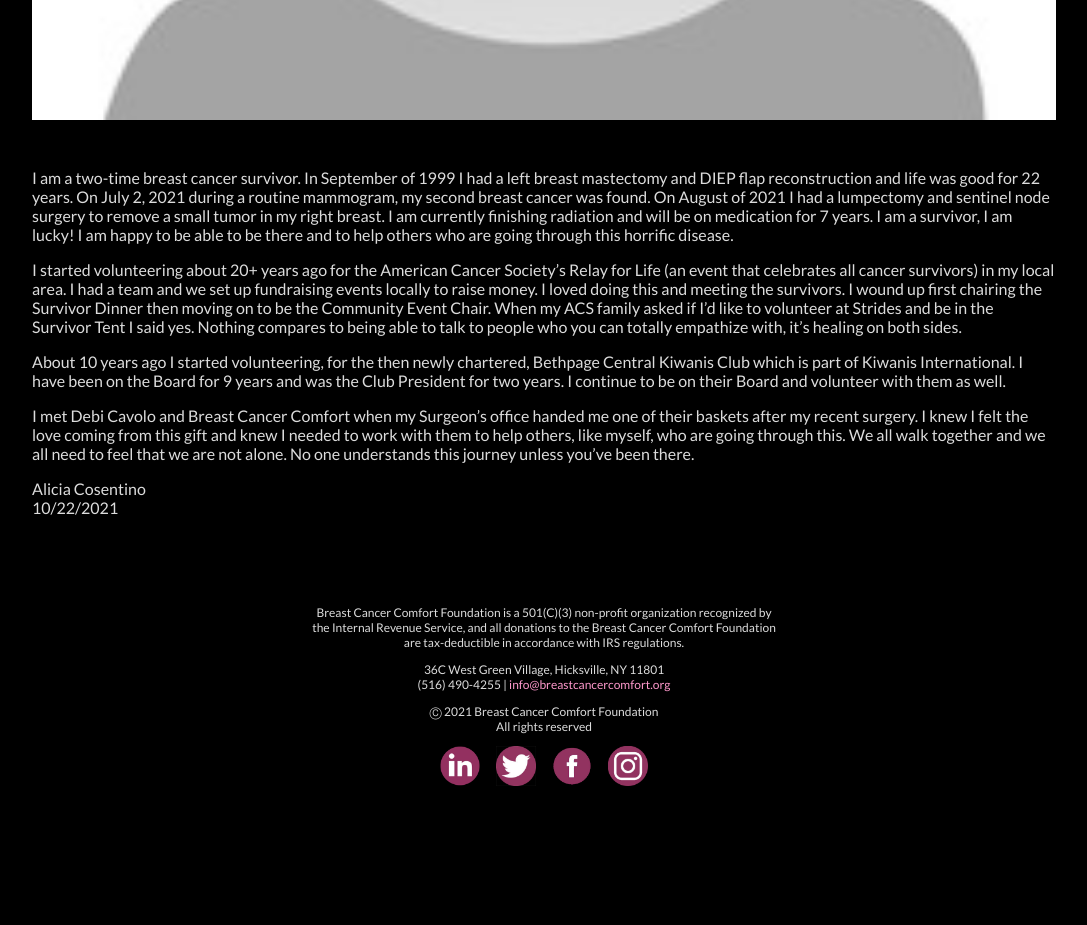
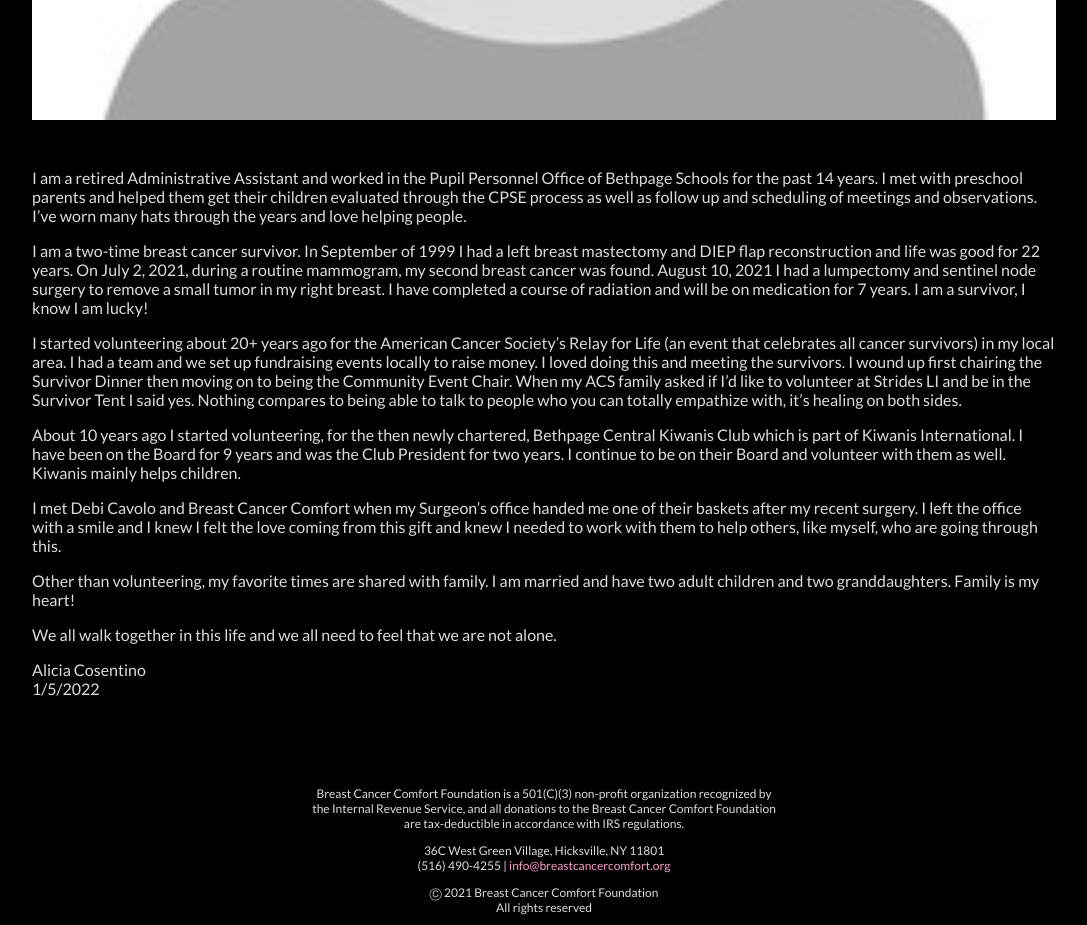
Before and after one commit to vishalicious213/bcc-v2, a Next.js app: page /team/alicia-cosentino in a window 1280 px wide. Shown: the part 1631-2556 px from the top of the page, without its empty margins (96-1183 px from the left). Before the commit the page ends 2441 px from the top, so only its background shows below. Built offline with nearby package versions, Linux system fonts and the light colour scheme.

Commit message:
updated team/alicia-cosentino text

```diff
--- a/pages/team/alicia-cosentino.js
+++ b/pages/team/alicia-cosentino.js
@@ -33,13 +33,16 @@ export default function Teammate() {
                 </div>
 
                 <div className='bio-text'>
-                    <p>I am a two-time breast cancer survivor.  In September of 1999 I had a left breast mastectomy and DIEP flap reconstruction and life was good for 22 years.  On July 2, 2021 during a routine mammogram, my second breast cancer was found.  On August of 2021 I had a lumpectomy and sentinel node surgery to remove a small tumor in my right breast.  I am currently finishing radiation and will be on medication for 7 years. I am a survivor, I am lucky!  I am happy to be able to be there and to help others who are going through this horrific disease.</p>
-                    <p>I started volunteering about 20+ years ago for the American Cancer Society’s Relay for Life (an event that celebrates all cancer survivors) in my local area.  I had a team and we set up fundraising events locally to raise money. I loved doing this and meeting the survivors. I wound up first chairing the Survivor Dinner then moving on to be the Community Event Chair.  When my ACS family asked if I’d like to volunteer at Strides and be in the Survivor Tent I said yes.  Nothing compares to being able to talk to people who you can totally empathize with, it’s healing on both sides.</p>
-                    <p>About 10 years ago I started volunteering, for the then newly chartered, Bethpage Central Kiwanis Club which is part of Kiwanis International.  I have been on the Board for 9 years and was the Club President for two years.  I continue to be on their Board and volunteer with them as well.</p>
-                    <p>I met Debi Cavolo and Breast Cancer Comfort when my Surgeon’s office handed me one of their baskets after my recent surgery.  I knew I felt the love coming from this gift and knew I needed to work with them to help others, like myself, who are going through this.  We all walk together and we all need to feel that we are not alone.  No one understands this journey unless you’ve been there.</p>
+                    <p>I am a retired Administrative Assistant and worked in the Pupil Personnel Office of Bethpage Schools for the past 14 years.  I met with preschool parents and helped them get their children evaluated through the CPSE process as well as follow up and scheduling of meetings and observations.  I’ve worn many hats through the years and love helping people.</p>
+                    <p>I am a two-time breast cancer survivor.  In September of 1999 I had a left breast mastectomy and DIEP flap reconstruction and life was good for 22 years.  On July 2, 2021, during a routine mammogram, my second breast cancer was found.  August 10, 2021 I had a lumpectomy and sentinel node surgery to remove a small tumor in my right breast.  I have completed a course of radiation and will be on medication for 7 years. I am a survivor, I know I am lucky!</p>
+                    <p>I started volunteering about 20+ years ago for the American Cancer Society’s Relay for Life (an event that celebrates all cancer survivors) in my local area.  I had a team and we set up fundraising events locally to raise money. I loved doing this and meeting the survivors. I wound up first chairing the Survivor Dinner then moving on to being the Community Event Chair.  When my ACS family asked if I’d like to volunteer at Strides LI and be in the Survivor Tent I said yes.  Nothing compares to being able to talk to people who you can totally empathize with, it’s healing on both sides.</p>
+                    <p>About 10 years ago I started volunteering, for the then newly chartered, Bethpage Central Kiwanis Club which is part of Kiwanis International.  I have been on the Board for 9 years and was the Club President for two years.  I continue to be on their Board and volunteer with them as well.  Kiwanis mainly helps children.</p>
+                    <p>I met Debi Cavolo and Breast Cancer Comfort when my Surgeon’s office handed me one of their baskets after my recent surgery.  I left the office with a smile and I knew I felt the love coming from this gift and knew I needed to work with them to help others, like myself, who are going through this.</p>
+                    <p>Other than volunteering, my favorite times are shared with family.  I am married and have two adult children and two granddaughters.  Family is my heart!</p>
+                    <p>We all walk together in this life and we all need to feel that we are not alone.</p>
 
                     <p className='no-space-below'>Alicia Cosentino</p>
-                    <p className='no-space-above'>10/22/2021</p>
+                    <p className='no-space-above'>1/5/2022</p>
 
                     {/* <h3>SKILLS</h3>
                     <ul>
```
